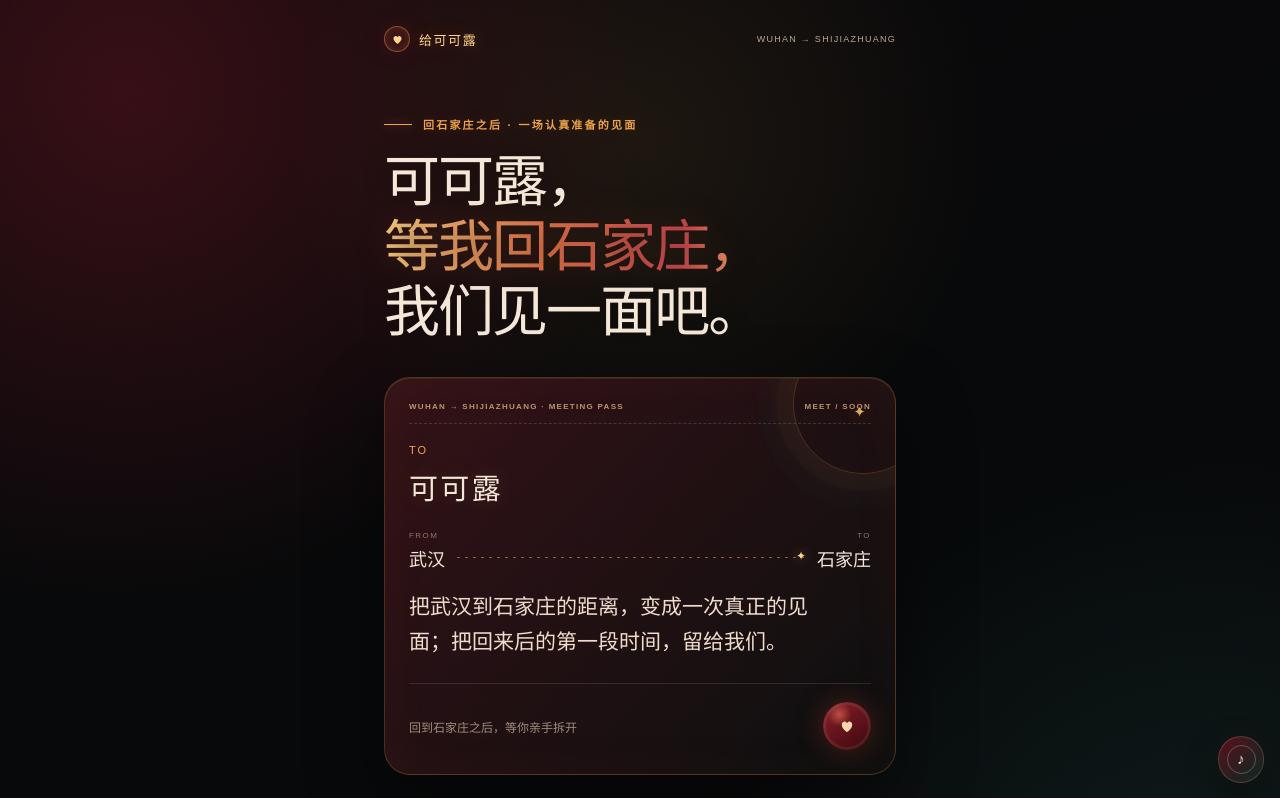
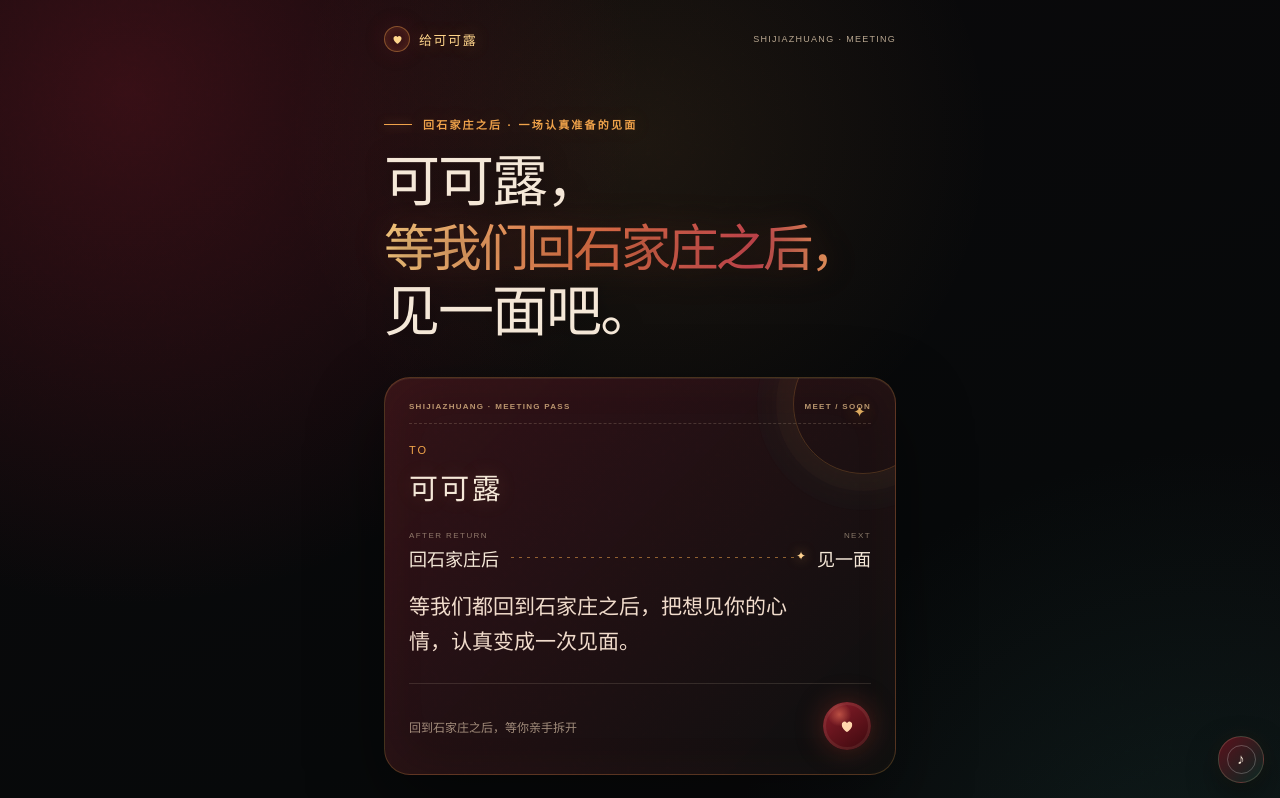
Before and after one commit to dagendagen-ai/kekelu-meet-invite, a plain HTML site: page index.html in a window 1280 px wide. Shown: the top 798 px of the page. Drawn offline with Linux system fonts and the light colour scheme.

Commit message:
Change return copy without altering romantic tone

```diff
--- a/index.html
+++ b/index.html
@@ -1296,6 +1296,13 @@
         max-width: 11em;
         font-size: clamp(36px, 9.5vw, 56px);
         line-height: 1.16;
+      }
+
+      .welcome-title .accent {
+        display: inline-block;
+        font-size: 0.9em;
+        letter-spacing: -0.06em;
+        white-space: nowrap;
       }
 
       .accent {
@@ -1843,17 +1850,17 @@
           </span>
           给可可露
         </div>
-        <span class="edition">WUHAN → SHIJIAZHUANG</span>
+        <span class="edition">SHIJIAZHUANG · MEETING</span>
       </header>
 
       <section class="screen is-entering" id="screen-welcome" aria-labelledby="welcome-title">
         <p class="eyebrow">回石家庄之后 · 一场认真准备的见面</p>
         <h1 class="welcome-title" id="welcome-title">
-          可可露，<br /><span class="accent">等我回石家庄，</span><br />我们见一面吧。
+          可可露，<br /><span class="accent">等我们回石家庄之后，</span><br />见一面吧。
         </h1>
         <article class="hero-card">
           <div class="ticket-head">
-            <span>WUHAN → SHIJIAZHUANG · MEETING PASS</span>
+            <span>SHIJIAZHUANG · MEETING PASS</span>
             <span>MEET / SOON</span>
           </div>
           <div class="hero-to">
@@ -1862,16 +1869,16 @@
           </div>
           <div class="ticket-route">
             <div class="ticket-stop">
-              <span>FROM</span>
-              <strong>武汉</strong>
+              <span>AFTER RETURN</span>
+              <strong>回石家庄后</strong>
             </div>
             <div class="ticket-track" aria-hidden="true"></div>
             <div class="ticket-stop ticket-stop--end">
-              <span>TO</span>
-              <strong>石家庄</strong>
+              <span>NEXT</span>
+              <strong>见一面</strong>
             </div>
           </div>
-          <p class="hero-line">把武汉到石家庄的距离，变成一次真正的见面；把回来后的第一段时间，留给我们。</p>
+          <p class="hero-line">等我们都回到石家庄之后，把想见你的心情，认真变成一次见面。</p>
           <div class="signature">
             <span>回到石家庄之后，等你亲手拆开</span>
             <span class="wax-seal" aria-hidden="true">
@@ -1967,7 +1974,7 @@
         </p>
         <div class="hero-card">
           <p class="hero-to">INVITATION ACCEPTED</p>
-          <p class="hero-line">申请人：可可露<br />路线：武汉 → 石家庄<br />状态：好像答应和我见面了</p>
+          <p class="hero-line">申请人：可可露<br />路线：回石家庄之后见面<br />状态：好像答应和我见面了</p>
           <div class="signature">
             <span>有效期待：认真赴约</span>
             <span class="wax-seal" aria-hidden="true">✓</span>
@@ -2079,7 +2086,7 @@
 
         <article class="summary-card">
           <div class="summary-head">
-            <p class="summary-kicker">WUHAN → SHIJIAZHUANG · MEETING CONFIRMATION</p>
+            <p class="summary-kicker">SHIJIAZHUANG · MEETING CONFIRMATION</p>
             <p class="summary-title">致 可可露 的石家庄见面清单</p>
           </div>
           <dl class="summary-list" id="summary-list"></dl>
```
